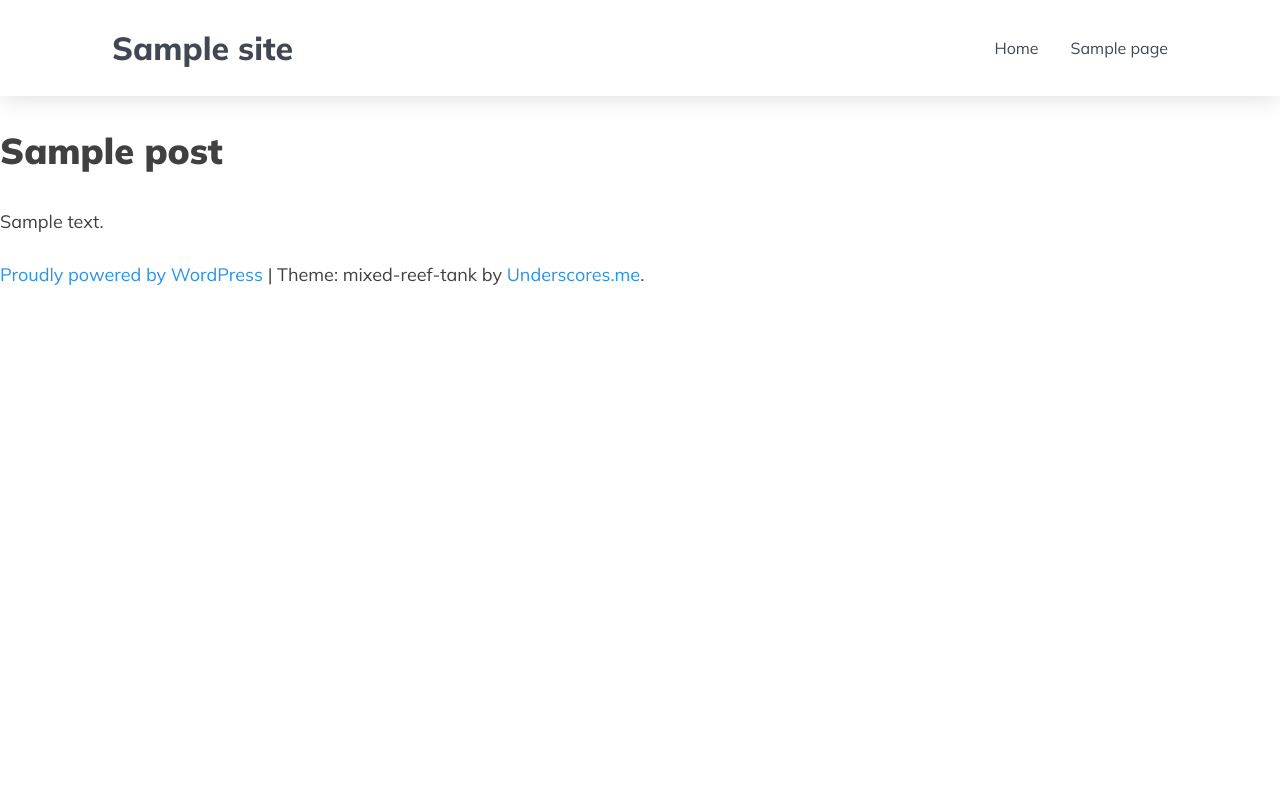
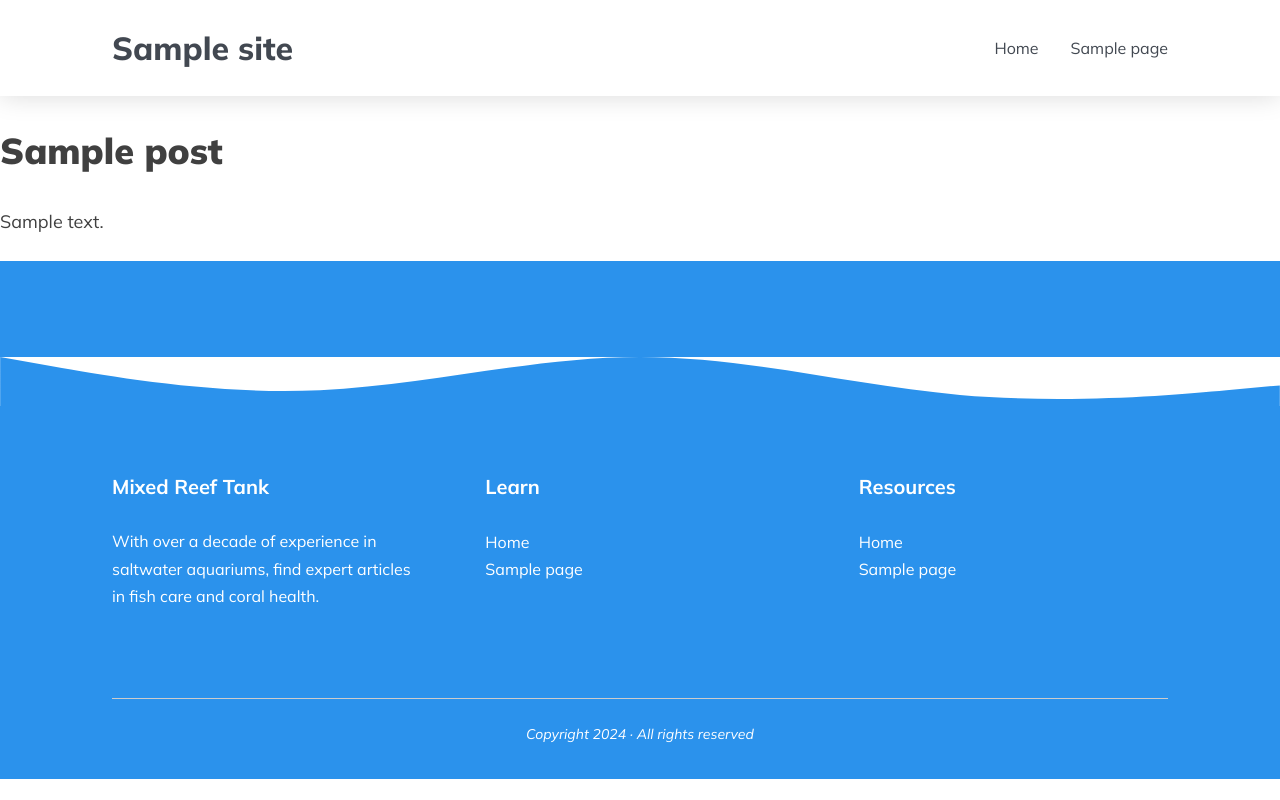
Before and after one commit to codysparks/mixedreeftank, a WordPress theme: template wp-content/themes/mixed-reef-tank/page.php in a window 1280 px wide. Run offline with PHP 8.4 and a stand-in for WordPress, Linux system fonts and the light colour scheme; the site name, menu and one post (Sample post) are stand-ins, and other content is empty; some libraries are stand-ins or nearby versions.

Commit message:
Footer styling

```diff
--- a/wp-content/themes/mixed-reef-tank/footer.php
+++ b/wp-content/themes/mixed-reef-tank/footer.php
@@ -11,20 +11,46 @@
 
 ?>
 
+	<div id="before_footer"><img src="/wp-content/themes/mixed-reef-tank/img/wave.svg" alt="Footer Design" /></div>
+
 	<footer id="colophon" class="site-footer">
-		<div class="site-info">
-			<a href="<?php echo esc_url( __( 'https://wordpress.org/', 'mixed-reef-tank' ) ); ?>">
+		<div class="content-wrapper">
+			<div class="columns">
+				<div class="column">
+					<p><strong>Mixed Reef Tank</strong></p>
+
+					<p>With over a decade of experience in saltwater aquariums, find expert articles in fish care and coral health.</p>
+				</div>
+
+				<div class="column">
+					<p><strong>Learn</strong></p>
+
 				<?php
-				/* translators: %s: CMS name, i.e. WordPress. */
-				printf( esc_html__( 'Proudly powered by %s', 'mixed-reef-tank' ), 'WordPress' );
+					wp_nav_menu(array(
+						'theme_location' => 'menu-2',
+						'menu_id'        => 'menu-2',
+						'menu_class'     => 'footer-menu',
+					));
 				?>
-			</a>
-			<span class="sep"> | </span>
-				<?php
-				/* translators: 1: Theme name, 2: Theme author. */
-				printf( esc_html__( 'Theme: %1$s by %2$s.', 'mixed-reef-tank' ), 'mixed-reef-tank', '<a href="http://underscores.me/">Underscores.me</a>' );
+				</div>
+
+				<div class="column">
+					<p><strong>Resources</strong></p>
+
+					<?php
+
+					wp_nav_menu(array(
+						'theme_location' => 'menu-3',
+						'menu_id'        => 'menu-3',
+						'menu_class'     => 'footer-menu',
+					));
 				?>
-		</div><!-- .site-info -->
+				</div>
+			</div>
+
+			<hr>
+			<p class="copyright"><em>Copyright <?= date('Y'); ?> · All rights reserved</em></p>
+		</div>
 	</footer><!-- #colophon -->
 </div><!-- #page -->
 
--- a/wp-content/themes/mixed-reef-tank/front-page.php
+++ b/wp-content/themes/mixed-reef-tank/front-page.php
@@ -187,5 +187,4 @@ get_header();
 	</main><!-- #main -->
 
 <?php
-get_sidebar();
 get_footer();
--- a/wp-content/themes/mixed-reef-tank/functions.php
+++ b/wp-content/themes/mixed-reef-tank/functions.php
@@ -50,6 +50,8 @@ function mixed_reef_tank_setup() {
 	register_nav_menus(
 		array(
 			'menu-1' => esc_html__( 'Primary', 'mixed-reef-tank' ),
+			'menu-2' => esc_html__( 'Footer 1', 'footer-1-mixed-reef-tank' ),
+			'menu-3' => esc_html__( 'Footer 2', 'footer-2-mixed-reef-tank' ),
 		)
 	);
 
--- a/wp-content/themes/mixed-reef-tank/styles/css/global.css
+++ b/wp-content/themes/mixed-reef-tank/styles/css/global.css
@@ -65,6 +65,9 @@ body h5 {
 }
 body p {
   line-height: 170%;
+}
+body img {
+  vertical-align: middle;
 }
 
 .content-wrapper {
@@ -196,4 +199,50 @@ body p {
   top: 32px;
 }
 
+#before_footer img {
+  margin-bottom: -1px;
+  width: 100%;
+}
+
+footer {
+  background-color: #2b92ec;
+  color: #fff;
+  padding: 64px 0 32px;
+}
+footer .content-wrapper .columns {
+  display: grid;
+  gap: 64px;
+  grid-template-columns: repeat(3, 1fr);
+  margin-bottom: 64px;
+}
+footer .content-wrapper .columns p {
+  font-size: 16px;
+}
+footer .content-wrapper .columns p:has(strong) {
+  font-size: 20px;
+}
+footer .content-wrapper .columns ul {
+  list-style: none;
+  margin: 0;
+  padding: 0;
+}
+footer .content-wrapper .columns a {
+  color: #fff;
+  font-size: 16px;
+}
+footer .content-wrapper .columns a:visited {
+  color: #fff;
+}
+footer .content-wrapper .columns a:hover {
+  color: #424851;
+}
+footer .content-wrapper .columns a:active {
+  color: #f7a072;
+}
+footer .copyright {
+  font-size: 14px;
+  margin-bottom: 0;
+  text-align: center;
+}
+
 /*# sourceMappingURL=global.css.map */
```
Also changed, not shown: wp-content/themes/mixed-reef-tank/styles/global.scss (+63 -0 lines), wp-content/themes/mixed-reef-tank/img/wave.svg (added), 1 other file.
